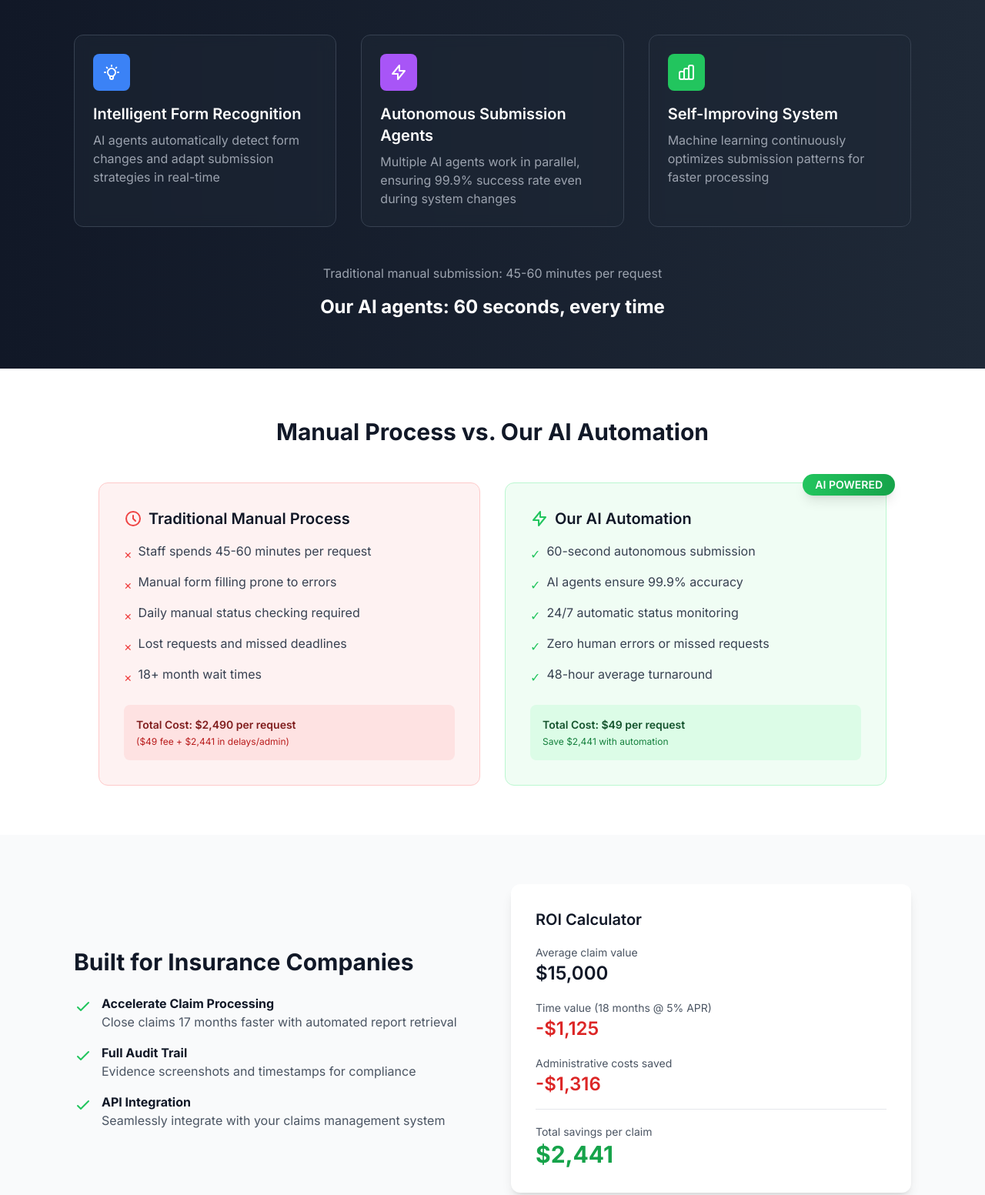
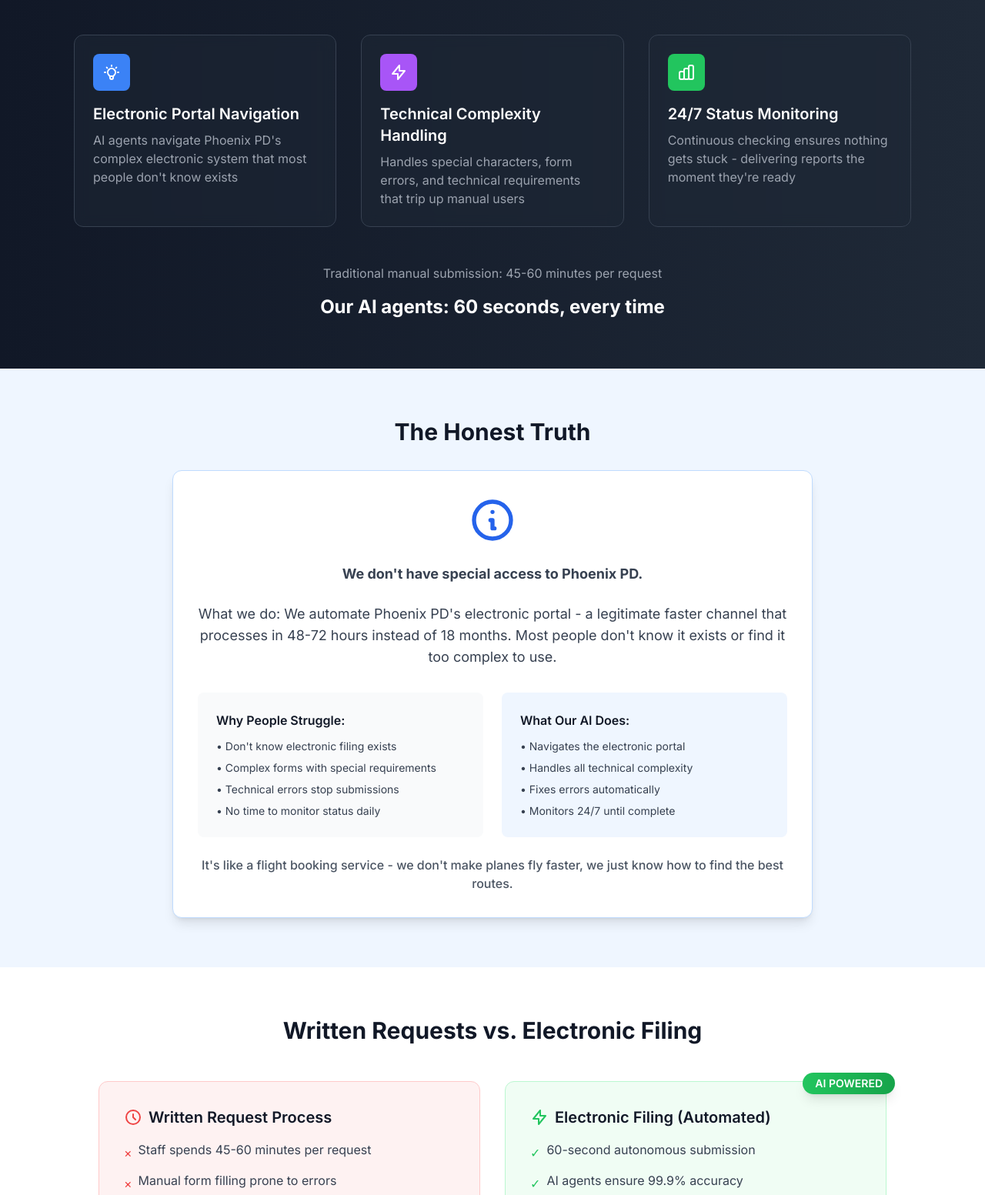
Before and after one commit to nickinper/municipal-records-website, a plain HTML site: page index-new.html in a window 1280 px wide. Shown: the part 944-2497 px from the top of the page at 77% size. Drawn offline with nearby package versions, Linux system fonts and the light colour scheme.

Commit message:
Update website with complete transparency about service
- Clarified we bypass 18-month written backlog via electronic portal
- Added 'The Honest Truth' section explaining exactly what we do
- Updated all 48hr claims to 48-72hr via electronic filing
- Changed AI claims to focus on navigation and technical complexity
- Added pricing transparency (our fee + Phoenix PD fees)
- Reframed as 'Written Requests vs Electronic Filing'
- Used flight booking analogy to explain value proposition
- Removed any claims about special access or speeding up Phoenix PD
- Emphasized we automate existing public portal others don't know about

```diff
--- a/index-new.html
+++ b/index-new.html
@@ -42,13 +42,13 @@
                     AI-POWERED AUTOMATION
                 </div>
                 <h2 class="text-4xl md:text-5xl font-bold text-gray-900 mb-6">
-                    Phoenix Police Reports in <span class="text-blue-600">48 Hours</span>
+                    Phoenix Police Reports in <span class="text-blue-600">48-72 Hours</span>
                     <br class="hidden md:block">
                     <span class="text-3xl md:text-4xl text-gray-700">Powered by Intelligent AI Agents</span>
                 </h2>
                 <p class="text-xl text-gray-700 mb-8 max-w-3xl mx-auto">
-                    While others wait 18+ months, our autonomous AI agents submit and track requests 24/7.
-                    Insurance companies save $2,441 per claim with zero manual work.
+                    We don't speed up Phoenix PD - we bypass their 18-month written request backlog by automating
+                    their electronic portal that processes in 48-72 hours. Save $2,441 per claim.
                 </p>
                 <div class="flex flex-col sm:flex-row gap-4 justify-center">
                     <a href="order.html" class="inline-flex items-center justify-center px-8 py-4 text-lg font-semibold text-white bg-blue-600 rounded-lg hover:bg-blue-700 transition">
@@ -70,8 +70,8 @@
         <div class="max-w-6xl mx-auto px-4 sm:px-6 lg:px-8">
             <div class="grid grid-cols-2 md:grid-cols-4 gap-8 text-center">
                 <div>
-                    <div class="text-3xl font-bold text-blue-600">48hr</div>
-                    <div class="text-gray-600 mt-1">Average Turnaround</div>
+                    <div class="text-3xl font-bold text-blue-600">48-72hr</div>
+                    <div class="text-gray-600 mt-1">Electronic Filing</div>
                 </div>
                 <div>
                     <div class="text-3xl font-bold text-blue-600">$2,441</div>
@@ -110,8 +110,8 @@
                             <path stroke-linecap="round" stroke-linejoin="round" stroke-width="2" d="M9.663 17h4.673M12 3v1m6.364 1.636l-.707.707M21 12h-1M4 12H3m3.343-5.657l-.707-.707m2.828 9.9a5 5 0 117.072 0l-.548.547A3.374 3.374 0 0014 18.469V19a2 2 0 11-4 0v-.531c0-.895-.356-1.754-.988-2.386l-.548-.547z"></path>
                         </svg>
                     </div>
-                    <h4 class="text-xl font-semibold text-white mb-2">Intelligent Form Recognition</h4>
-                    <p class="text-gray-400">AI agents automatically detect form changes and adapt submission strategies in real-time</p>
+                    <h4 class="text-xl font-semibold text-white mb-2">Electronic Portal Navigation</h4>
+                    <p class="text-gray-400">AI agents navigate Phoenix PD's complex electronic system that most people don't know exists</p>
                 </div>
 
                 <!-- Autonomous Agents -->
@@ -121,8 +121,8 @@
                             <path stroke-linecap="round" stroke-linejoin="round" stroke-width="2" d="M13 10V3L4 14h7v7l9-11h-7z"></path>
                         </svg>
                     </div>
-                    <h4 class="text-xl font-semibold text-white mb-2">Autonomous Submission Agents</h4>
-                    <p class="text-gray-400">Multiple AI agents work in parallel, ensuring 99.9% success rate even during system changes</p>
+                    <h4 class="text-xl font-semibold text-white mb-2">Technical Complexity Handling</h4>
+                    <p class="text-gray-400">Handles special characters, form errors, and technical requirements that trip up manual users</p>
                 </div>
 
                 <!-- Learning System -->
@@ -132,8 +132,8 @@
                             <path stroke-linecap="round" stroke-linejoin="round" stroke-width="2" d="M9 19v-6a2 2 0 00-2-2H5a2 2 0 00-2 2v6a2 2 0 002 2h2a2 2 0 002-2zm0 0V9a2 2 0 012-2h2a2 2 0 012 2v10m-6 0a2 2 0 002 2h2a2 2 0 002-2m0 0V5a2 2 0 012-2h2a2 2 0 012 2v14a2 2 0 01-2 2h-2a2 2 0 01-2-2z"></path>
                         </svg>
                     </div>
-                    <h4 class="text-xl font-semibold text-white mb-2">Self-Improving System</h4>
-                    <p class="text-gray-400">Machine learning continuously optimizes submission patterns for faster processing</p>
+                    <h4 class="text-xl font-semibold text-white mb-2">24/7 Status Monitoring</h4>
+                    <p class="text-gray-400">Continuous checking ensures nothing gets stuck - delivering reports the moment they're ready</p>
                 </div>
             </div>
 
@@ -144,10 +144,56 @@
         </div>
     </section>
 
+    <!-- The Truth About What We Do -->
+    <section class="py-16 bg-blue-50">
+        <div class="max-w-4xl mx-auto px-4 sm:px-6 lg:px-8">
+            <h3 class="text-3xl font-bold text-center text-gray-900 mb-8">The Honest Truth</h3>
+            <div class="bg-white rounded-xl shadow-lg p-8 border border-blue-200">
+                <div class="text-center mb-6">
+                    <svg class="w-16 h-16 text-blue-600 mx-auto mb-4" fill="none" stroke="currentColor" viewBox="0 0 24 24">
+                        <path stroke-linecap="round" stroke-linejoin="round" stroke-width="2" d="M13 16h-1v-4h-1m1-4h.01M21 12a9 9 0 11-18 0 9 9 0 0118 0z"></path>
+                    </svg>
+                </div>
+                <p class="text-lg text-gray-700 mb-6 text-center">
+                    <strong>We don't have special access to Phoenix PD.</strong>
+                </p>
+                <p class="text-lg text-gray-700 mb-6 text-center">
+                    What we do: We automate Phoenix PD's electronic portal - a legitimate faster channel that
+                    processes in 48-72 hours instead of 18 months. Most people don't know it exists or find it
+                    too complex to use.
+                </p>
+                <div class="grid md:grid-cols-2 gap-6 mt-8">
+                    <div class="bg-gray-50 rounded-lg p-6">
+                        <h4 class="font-semibold text-gray-900 mb-3">Why People Struggle:</h4>
+                        <ul class="space-y-2 text-sm text-gray-700">
+                            <li>• Don't know electronic filing exists</li>
+                            <li>• Complex forms with special requirements</li>
+                            <li>• Technical errors stop submissions</li>
+                            <li>• No time to monitor status daily</li>
+                        </ul>
+                    </div>
+                    <div class="bg-blue-50 rounded-lg p-6">
+                        <h4 class="font-semibold text-gray-900 mb-3">What Our AI Does:</h4>
+                        <ul class="space-y-2 text-sm text-gray-700">
+                            <li>• Navigates the electronic portal</li>
+                            <li>• Handles all technical complexity</li>
+                            <li>• Fixes errors automatically</li>
+                            <li>• Monitors 24/7 until complete</li>
+                        </ul>
+                    </div>
+                </div>
+                <p class="text-center mt-6 text-gray-600 font-medium">
+                    It's like a flight booking service - we don't make planes fly faster,
+                    we just know how to find the best routes.
+                </p>
+            </div>
+        </div>
+    </section>
+
     <!-- Automation Comparison -->
     <section class="py-16 bg-white">
         <div class="max-w-6xl mx-auto px-4 sm:px-6 lg:px-8">
-            <h3 class="text-3xl font-bold text-center text-gray-900 mb-12">Manual Process vs. Our AI Automation</h3>
+            <h3 class="text-3xl font-bold text-center text-gray-900 mb-12">Written Requests vs. Electronic Filing</h3>
 
             <div class="grid md:grid-cols-2 gap-8 max-w-5xl mx-auto">
                 <!-- Manual Process -->
@@ -156,7 +202,7 @@
                         <svg class="w-6 h-6 text-red-500 mr-2" fill="none" stroke="currentColor" viewBox="0 0 24 24">
                             <path stroke-linecap="round" stroke-linejoin="round" stroke-width="2" d="M12 8v4l3 3m6-3a9 9 0 11-18 0 9 9 0 0118 0z"></path>
                         </svg>
-                        Traditional Manual Process
+                        Written Request Process
                     </h4>
                     <ul class="space-y-3 text-gray-700">
                         <li class="flex items-start">
@@ -195,7 +241,7 @@
                         <svg class="w-6 h-6 text-green-500 mr-2" fill="none" stroke="currentColor" viewBox="0 0 24 24">
                             <path stroke-linecap="round" stroke-linejoin="round" stroke-width="2" d="M13 10V3L4 14h7v7l9-11h-7z"></path>
                         </svg>
-                        Our AI Automation
+                        Electronic Filing (Automated)
                     </h4>
                     <ul class="space-y-3 text-gray-700">
                         <li class="flex items-start">
@@ -216,7 +262,7 @@
                         </li>
                         <li class="flex items-start">
                             <span class="text-green-500 mr-2 mt-1">✓</span>
-                            <span>48-hour average turnaround</span>
+                            <span>48-72 hour electronic filing</span>
                         </li>
                     </ul>
                     <div class="mt-6 p-4 bg-green-100 rounded-lg">
@@ -292,7 +338,10 @@
     <!-- Pricing Section -->
     <section id="pricing" class="py-16 bg-white">
         <div class="max-w-6xl mx-auto px-4 sm:px-6 lg:px-8">
-            <h3 class="text-3xl font-bold text-center text-gray-900 mb-12">Simple, Transparent Pricing</h3>
+            <h3 class="text-3xl font-bold text-center text-gray-900 mb-4">Simple, Transparent Pricing</h3>
+            <p class="text-center text-gray-600 mb-12">
+                Our $49 automation fee + Phoenix PD's required fees ($4-16.50 depending on report type)
+            </p>
 
             <!-- Single Report -->
             <div class="max-w-4xl mx-auto mb-12">
@@ -423,8 +472,8 @@
                             <path stroke-linecap="round" stroke-linejoin="round" stroke-width="2" d="M13 10V3L4 14h7v7l9-11h-7z"></path>
                         </svg>
                     </div>
-                    <h4 class="font-semibold text-gray-900 mb-2">AI Agent Activates</h4>
-                    <p class="text-sm text-gray-600">Intelligent agent navigates Phoenix PD system</p>
+                    <h4 class="font-semibold text-gray-900 mb-2">Electronic Portal Submission</h4>
+                    <p class="text-sm text-gray-600">AI navigates Phoenix PD's electronic filing system</p>
                 </div>
                 <div class="text-center relative">
                     <div class="absolute top-8 left-1/2 w-full h-0.5 bg-blue-200 hidden md:block"></div>
@@ -443,7 +492,7 @@
                         </svg>
                     </div>
                     <h4 class="font-semibold text-gray-900 mb-2">Instant Delivery</h4>
-                    <p class="text-sm text-gray-600">Report automatically sent when ready</p>
+                    <p class="text-sm text-gray-600">Report delivered when Phoenix PD completes it</p>
                 </div>
             </div>
             <div class="mt-12 text-center">
@@ -458,10 +507,10 @@
     <section class="py-16 bg-blue-600">
         <div class="max-w-4xl mx-auto px-4 sm:px-6 lg:px-8 text-center">
             <h3 class="text-3xl font-bold text-white mb-4">
-                Ready to Accelerate Your Claims Processing?
+                Ready to Bypass the 18-Month Backlog?
             </h3>
             <p class="text-xl text-blue-100 mb-8">
-                Join insurance companies saving thousands per claim with faster police report retrieval.
+                Let our AI handle Phoenix PD's complex electronic portal while you focus on closing claims.
             </p>
             <div class="flex flex-col sm:flex-row gap-4 justify-center">
                 <a href="order.html" class="inline-flex items-center justify-center px-8 py-4 text-lg font-semibold text-blue-600 bg-white rounded-lg hover:bg-blue-50 transition">
```
Also changed, not shown: insurance-new.html (+25 -4 lines).
